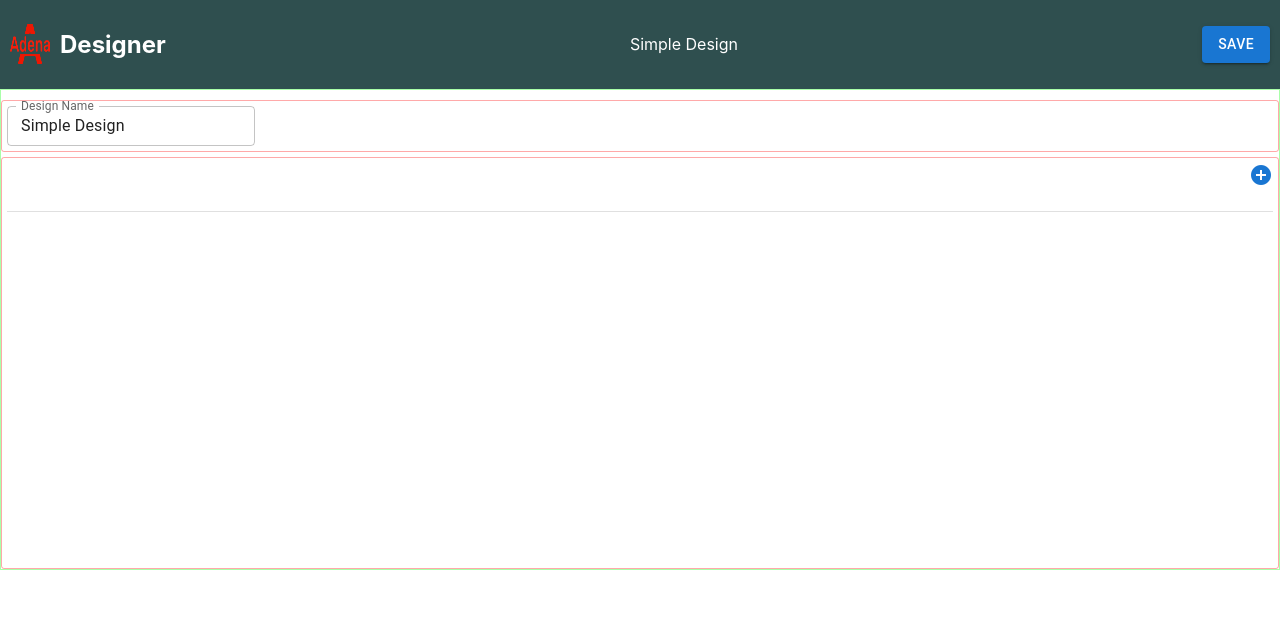
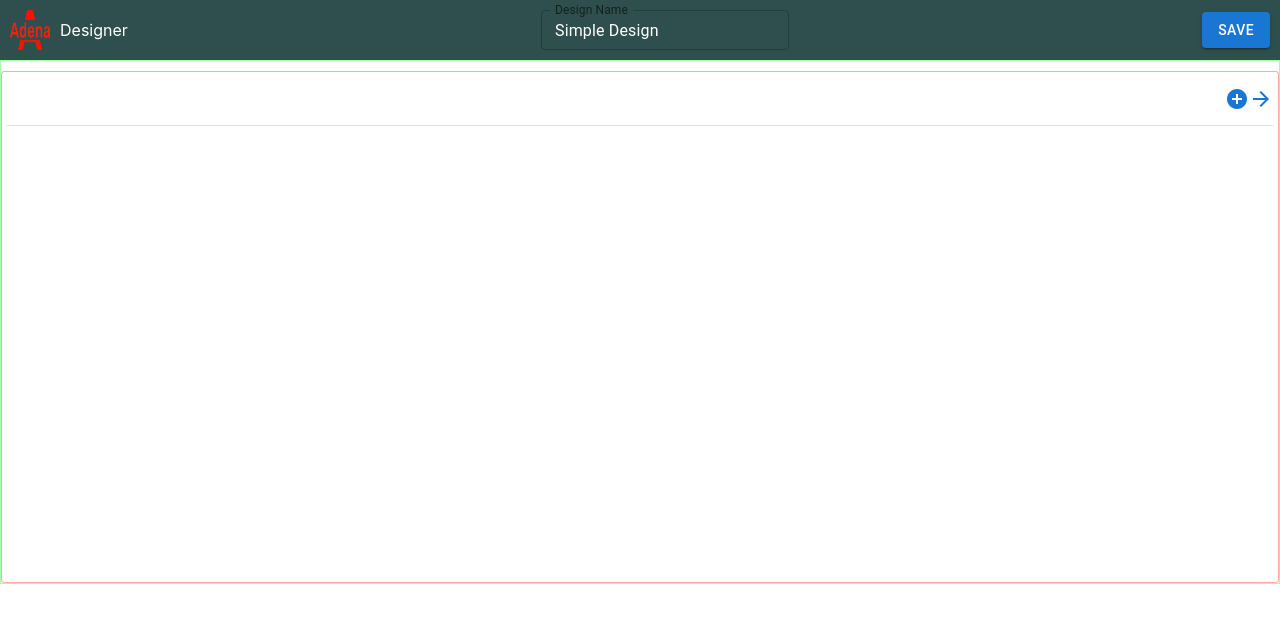
Before and after one commit to MostafaSoleimani/adena-react, a React (Create React App) app: page /design/new in a window 1280 px wide. Shown: the top 622 px of the page. Built offline with nearby package versions, Linux system fonts and the light colour scheme; the HTML template or start-up script is replaced by a standard one.

Commit message:
Feat: Implement shift tabs

```diff
--- a/src/core-design/container/FormDesigner.css
+++ b/src/core-design/container/FormDesigner.css
@@ -33,9 +33,8 @@
 }
 
 .adena-tab-designer-main-tabs {
-    margin-top: 5px;
     border: 1px solid #ff000056;
     border-radius: 3px;
     padding: 5px;
-    min-height: 400px;
+    min-height: 500px;
 }
--- a/src/core-design/container/FormDesigner.js
+++ b/src/core-design/container/FormDesigner.js
@@ -14,7 +14,6 @@ import { a11yProps, TabPanel } from "../tools/TabPanel";
 import AdenaTabDesigner from "./TabDesigner";
 import Logo from "../../logo-no-background.png";
 import "./FormDesigner.css";
-import { display } from "@mui/system";
 
 export default function FormDesigner() {
   const { id } = useParams();
@@ -23,9 +22,7 @@ export default function FormDesigner() {
   const formDesign = useSelector((state) => state.designer);
   const [tabValue, setTabValue] = React.useState(0);
   React.useEffect(() => {
-    if (id && id !== "new") {
-      dispatch(fetchFormById(id));
-    }
+    dispatch(fetchFormById(id));
   }, [dispatch, id]);
   const handleTabChange = (event, newValue) => {
     setTabValue(newValue);
@@ -50,6 +47,15 @@ export default function FormDesigner() {
     );
   };
 
+  const shiftLeftTab = () => {
+    dispatch(designerActions.shiftLeftTab(tabValue));
+    setTabValue((pre) => pre - 1);
+  };
+  const shiftRightTab = () => {
+    dispatch(designerActions.shiftRightTab(tabValue));
+    setTabValue((pre) => pre + 1);
+  };
+
   const SaveForm = () => {
     saveState(formDesign);
   };
@@ -68,9 +74,21 @@ export default function FormDesigner() {
       <header className="adena-form-designer-header">
         <div className="adena-form-designer-header-left">
           <img src={Logo} alt="Logo" />
-          <h2> Designer</h2>
+          Designer
         </div>
-        {formDesign.name}
+        <TextField
+          label="Design Name"
+          id="outlined-size-small"
+          value={formDesign.name}
+          size="small"
+          onChange={handleTabNameChange}
+          sx={{
+            input: {
+              color: "white",
+              borderColor: "#ffffff",
+            },
+          }}
+        />
         <div className="adena-form-designer-header-right">
           <Button color="primary" variant="contained" onClick={SaveForm}>
             Save
@@ -78,15 +96,6 @@ export default function FormDesigner() {
         </div>
       </header>
       <main className="adena-tab-designer-main">
-        <div className="adena-tab-designer-main-nav">
-          <TextField
-            label="Design Name"
-            id="outlined-size-small"
-            defaultValue="Simple Design"
-            size="small"
-            onChange={handleTabNameChange}
-          />
-        </div>
         <div className="adena-tab-designer-main-tabs">
           <Box
             sx={{
@@ -94,6 +103,7 @@ export default function FormDesigner() {
               borderColor: "divider",
               display: "flex",
               justifyContent: "space-between",
+              alignItems: "center",
             }}
           >
             <Tabs
@@ -103,7 +113,21 @@ export default function FormDesigner() {
             >
               {renderedTabButtons}
             </Tabs>
-              <Icon onClick={addTab} color="primary">add_circle</Icon>
+            <div>
+              {tabValue !== 0 && (
+                <Icon onClick={shiftLeftTab} color="primary">
+                  arrow_back
+                </Icon>
+              )}
+              <Icon onClick={addTab} color="primary">
+                add_circle
+              </Icon>
+              {tabValue !== formDesign.layout.length - 1 && (
+                <Icon onClick={shiftRightTab} color="primary">
+                  arrow_forward
+                </Icon>
+              )}
+            </div>
           </Box>
           {renderedTabs}
         </div>
--- a/src/store/designer-slice.js
+++ b/src/store/designer-slice.js
@@ -10,6 +10,12 @@ const designerSlice = createSlice({
     layout: [],
   },
   reducers: {
+    shiftLeftTab: (state, action) => {
+      if(action.payload !== 0) insertAndShift(state.layout, action.payload, action.payload - 1)
+    },
+    shiftRightTab: (state, action) => {
+      if(action.payload !== state.layout - 1) insertAndShift(state.layout, action.payload, action.payload + 1)
+    },
     addTab: (state, action) => {
       state.layout = [...state.layout, action.payload];
     },
@@ -99,6 +105,13 @@ const designerSlice = createSlice({
 export const fetchFormById = createAsyncThunk(
   'designer/setForm',
   async (id, thunkAPI) => {
+    if (!id || id === 'new') {
+      return{
+        name: "Simple Design",
+        id: uuid(),
+        layout: [],
+      }
+    }
     const data = await loadState();
     return data.find(x => x.id === id);
   }
@@ -107,3 +120,9 @@ export const fetchFormById = createAsyncThunk(
 export const designerActions = designerSlice.actions;
 
 export default designerSlice;
+
+
+function insertAndShift(arr, from, to) {
+  let cutOut = arr.splice(from, 1)[0]; // cut the element at index 'from'
+  arr.splice(to, 0, cutOut);            // insert it at index 'to'
+}
```
